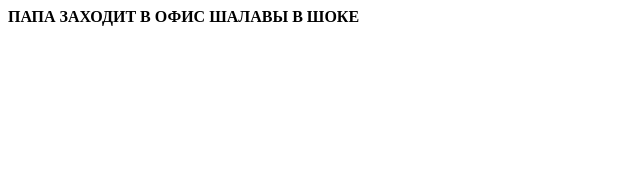
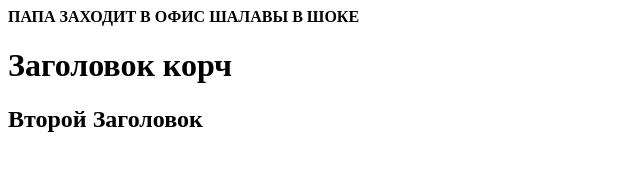
Before and after one commit to Zlavok/learning-git, a plain HTML site: page index.html in a window 1280 px wide. Shown: the whole page, without its empty margins (0-640 px from the left). Drawn offline with Linux system fonts and the light colour scheme.

Commit message:
second commit

```diff
--- a/index.html
+++ b/index.html
@@ -7,5 +7,7 @@
 </head>
 <body>
     <b>ПАПА ЗАХОДИТ В ОФИС ШАЛАВЫ В ШОКЕ</b>
+    <h1>Заголовок корч</h1>
+    <h2>Второй Заголовок</h2>
 </body>
 </html>
```
